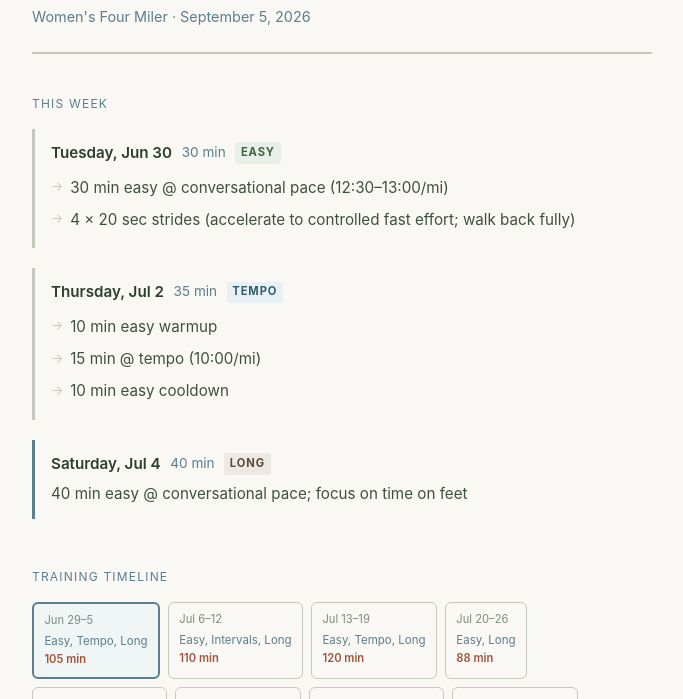
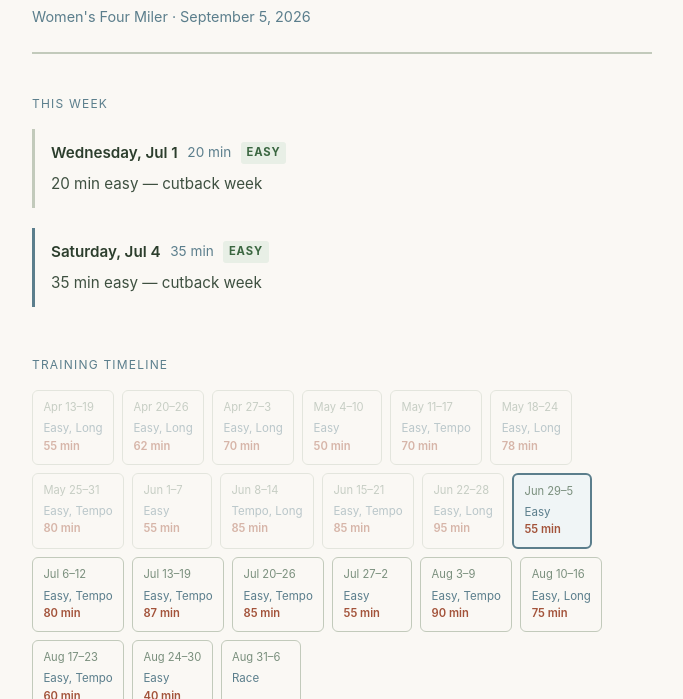
Before and after one commit to williamsca/running-kaitlyn, a plain HTML site: page docs/index.html in a window 1280 px wide. Shown: the part 101-800 px from the top of the page, without its empty margins (298-981 px from the left). Drawn offline with Linux system fonts and the light colour scheme.

Commit message:
Replace training plan with 20-week Charlottesville 4-Miler program
Swap the old 10-week plan for the full 20-week periodized plan
(base building → mileage → race-specific → sharpening → taper).
Update plan_start_date to Apr 13 and goal pace to 10:00-10:30/mi.

```diff
--- a/docs/index.html
+++ b/docs/index.html
@@ -203,78 +203,125 @@ body {
 <section class="this-week"><p class="section-title">This week</p>
     <div class="run-card">
       <div class="run-header">
-        <span class="run-day">Tuesday, Jun 30</span>
-        <span class="run-duration">30 min</span>
+        <span class="run-day">Wednesday, Jul 1</span>
+        <span class="run-duration">20 min</span>
         <span class="label label-easy">Easy</span>
       </div>
-      <ol class="detail-blocks"><li>30 min easy @ conversational pace (12:30–13:00/mi)</li><li>4 × 20 sec strides (accelerate to controlled fast effort; walk back fully)</li></ol>
-    </div>
-    <div class="run-card">
-      <div class="run-header">
-        <span class="run-day">Thursday, Jul 2</span>
-        <span class="run-duration">35 min</span>
-        <span class="label label-tempo">Tempo</span>
-      </div>
-      <ol class="detail-blocks"><li>10 min easy warmup</li><li>15 min @ tempo (10:00/mi)</li><li>10 min easy cooldown</li></ol>
+      <p class="detail">20 min easy — cutback week</p>
     </div>
     <div class="run-card today">
       <div class="run-header">
         <span class="run-day">Saturday, Jul 4</span>
-        <span class="run-duration">40 min</span>
-        <span class="label label-long">Long</span>
+        <span class="run-duration">35 min</span>
+        <span class="label label-easy">Easy</span>
       </div>
-      <p class="detail">40 min easy @ conversational pace; focus on time on feet</p>
+      <p class="detail">35 min easy — cutback week</p>
     </div></section>
 <section class="timeline-section"><p class="section-title">Training timeline</p><div class="timeline">
+      <div class="week-node past">
+        <div class="week-dates">Apr 13–19</div>
+        <div class="week-labels">Easy, Long</div>
+        <div class='week-duration'>55 min</div>
+      </div>
+      <div class="week-node past">
+        <div class="week-dates">Apr 20–26</div>
+        <div class="week-labels">Easy, Long</div>
+        <div class='week-duration'>62 min</div>
+      </div>
+      <div class="week-node past">
+        <div class="week-dates">Apr 27–3</div>
+        <div class="week-labels">Easy, Long</div>
+        <div class='week-duration'>70 min</div>
+      </div>
+      <div class="week-node past">
+        <div class="week-dates">May 4–10</div>
+        <div class="week-labels">Easy</div>
+        <div class='week-duration'>50 min</div>
+      </div>
+      <div class="week-node past">
+        <div class="week-dates">May 11–17</div>
+        <div class="week-labels">Easy, Tempo</div>
+        <div class='week-duration'>70 min</div>
+      </div>
+      <div class="week-node past">
+        <div class="week-dates">May 18–24</div>
+        <div class="week-labels">Easy, Long</div>
+        <div class='week-duration'>78 min</div>
+      </div>
+      <div class="week-node past">
+        <div class="week-dates">May 25–31</div>
+        <div class="week-labels">Easy, Tempo</div>
+        <div class='week-duration'>80 min</div>
+      </div>
+      <div class="week-node past">
+        <div class="week-dates">Jun 1–7</div>
+        <div class="week-labels">Easy</div>
+        <div class='week-duration'>55 min</div>
+      </div>
+      <div class="week-node past">
+        <div class="week-dates">Jun 8–14</div>
+        <div class="week-labels">Tempo, Long</div>
+        <div class='week-duration'>85 min</div>
+      </div>
+      <div class="week-node past">
+        <div class="week-dates">Jun 15–21</div>
+        <div class="week-labels">Easy, Tempo</div>
+        <div class='week-duration'>85 min</div>
+      </div>
+      <div class="week-node past">
+        <div class="week-dates">Jun 22–28</div>
+        <div class="week-labels">Easy, Long</div>
+        <div class='week-duration'>95 min</div>
+      </div>
       <div class="week-node current">
         <div class="week-dates">Jun 29–5</div>
-        <div class="week-labels">Easy, Tempo, Long</div>
-        <div class='week-duration'>105 min</div>
+        <div class="week-labels">Easy</div>
+        <div class='week-duration'>55 min</div>
       </div>
       <div class="week-node future">
         <div class="week-dates">Jul 6–12</div>
-        <div class="week-labels">Easy, Intervals, Long</div>
-        <div class='week-duration'>110 min</div>
+        <div class="week-labels">Easy, Tempo</div>
+        <div class='week-duration'>80 min</div>
       </div>
       <div class="week-node future">
         <div class="week-dates">Jul 13–19</div>
-        <div class="week-labels">Easy, Tempo, Long</div>
-        <div class='week-duration'>120 min</div>
+        <div class="week-labels">Easy, Tempo</div>
+        <div class='week-duration'>87 min</div>
       </div>
       <div class="week-node future">
         <div class="week-dates">Jul 20–26</div>
-        <div class="week-labels">Easy, Long</div>
-        <div class='week-duration'>88 min</div>
+        <div class="week-labels">Easy, Tempo</div>
+        <div class='week-duration'>85 min</div>
       </div>
       <div class="week-node future">
         <div class="week-dates">Jul 27–2</div>
-        <div class="week-labels">Easy, Intervals, Long</div>
-        <div class='week-duration'>118 min</div>
+        <div class="week-labels">Easy</div>
+        <div class='week-duration'>55 min</div>
       </div>
       <div class="week-node future">
         <div class="week-dates">Aug 3–9</div>
-        <div class="week-labels">Easy, Tempo, Long</div>
-        <div class='week-duration'>125 min</div>
+        <div class="week-labels">Easy, Tempo</div>
+        <div class='week-duration'>90 min</div>
       </div>
       <div class="week-node future">
         <div class="week-dates">Aug 10–16</div>
-        <div class="week-labels">Easy, Intervals, Long</div>
-        <div class='week-duration'>118 min</div>
+        <div class="week-labels">Easy, Long</div>
+        <div class='week-duration'>75 min</div>
       </div>
       <div class="week-node future">
         <div class="week-dates">Aug 17–23</div>
-        <div class="week-labels">Easy, Tempo, Long</div>
-        <div class='week-duration'>105 min</div>
+        <div class="week-labels">Easy, Tempo</div>
+        <div class='week-duration'>60 min</div>
       </div>
       <div class="week-node future">
         <div class="week-dates">Aug 24–30</div>
         <div class="week-labels">Easy</div>
-        <div class='week-duration'>75 min</div>
+        <div class='week-duration'>40 min</div>
       </div>
       <div class="week-node future">
         <div class="week-dates">Aug 31–6</div>
-        <div class="week-labels">Easy, Race</div>
-        <div class='week-duration'>20 min</div>
+        <div class="week-labels">Race</div>
+
       </div></div></section>
 
 <footer class="site-footer">
```
Also changed, not shown: data/plan.csv (+41 -29 lines), 1 other file.
